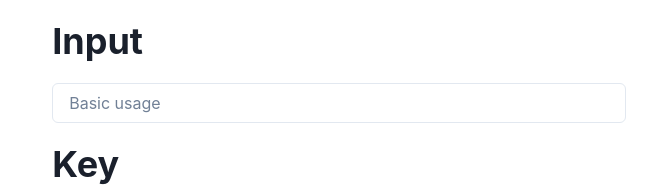
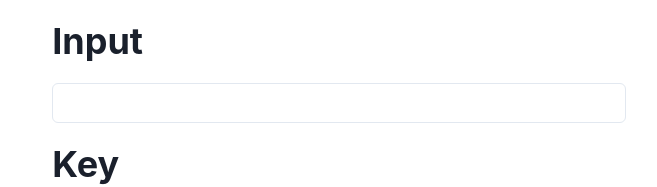
Before and after one commit to nf-projects/caesar-cipher, a Next.js app: page / in a window 1280 px wide. Shown: the top 187 px of the page, without its empty margins (301-958 px from the left). Built offline with nearby package versions, Linux system fonts and the light colour scheme.

Commit message:
remove wrong placeholder text

```diff
--- a/pages/index.tsx
+++ b/pages/index.tsx
@@ -32,7 +32,6 @@ const Home: NextPage = () => {
       <Input mt="20px"
         onChange={(e) => setValue(e.target.value)}
         value={value}
-        placeholder="Basic usage"
       />
       <Heading mt="20px">Key</Heading>
 
```
